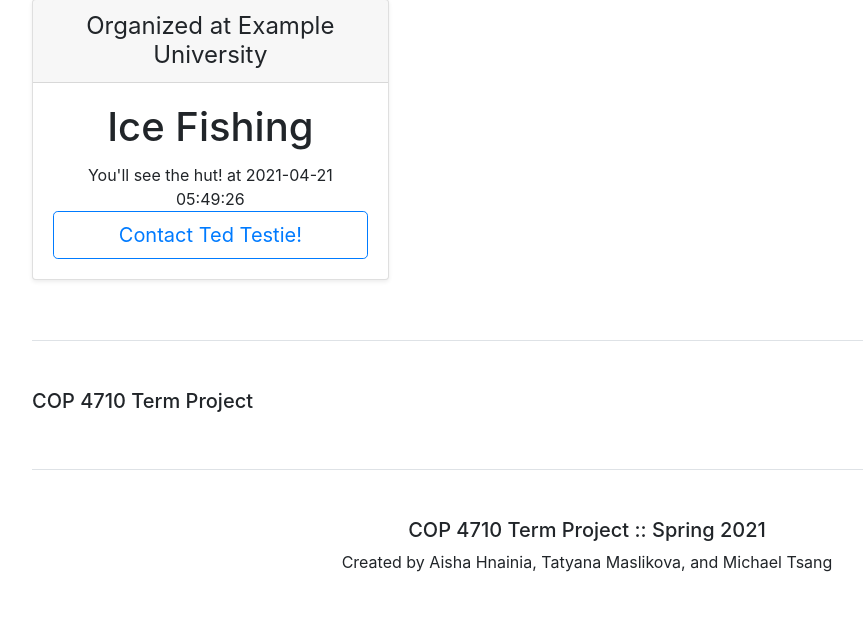
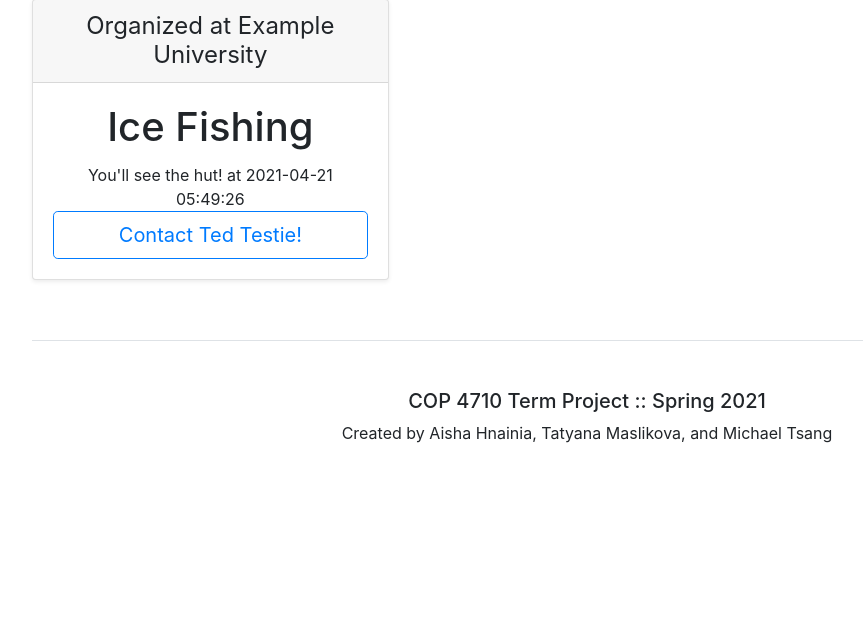
Before and after one commit to TatyanaBinns/DatabaseSystemsProject, a PHP site: page / in a window 1280 px wide. Shown: the part 281-903 px from the top of the page, without its empty margins (53-916 px from the left). After the commit the page ends 724 px from the top, so only its background shows below. Run offline with PHP 8.4, Linux system fonts and the light colour scheme; data comes from the database, SQL or seed files in the repository; tables that the repository leaves empty hold one stand-in row (values such as "Sample post").

Commit message:
set navitem so the navigation header works better, and shift footer out of this page.

```diff
--- a/html/index.php
+++ b/html/index.php
@@ -1,6 +1,7 @@
 <?php
 $title="Events - Home";
 $descr="School Event Application Home Page";
+$navitem="homepage";
 include $_SERVER['DOCUMENT_ROOT'].'/include/header.php';
 ?>
     <div class="px-3 py-3 pt-md-5 pb-md-4 mx-auto text-center">
@@ -44,14 +45,6 @@ include $_SERVER['DOCUMENT_ROOT'].'/include/header.php';
             }
         ?>
       </div>
-
-      <footer class="pt-4 my-md-5 pt-md-5 border-top">
-        <div class="row">
-          <div class="col-12 col-md">
-            <h5>COP 4710 Term Project</h5>
-          </div>
-        </div>
-      </footer>
     </div>
 <?php
 include $_SERVER['DOCUMENT_ROOT'].'/include/footer.php';
```
